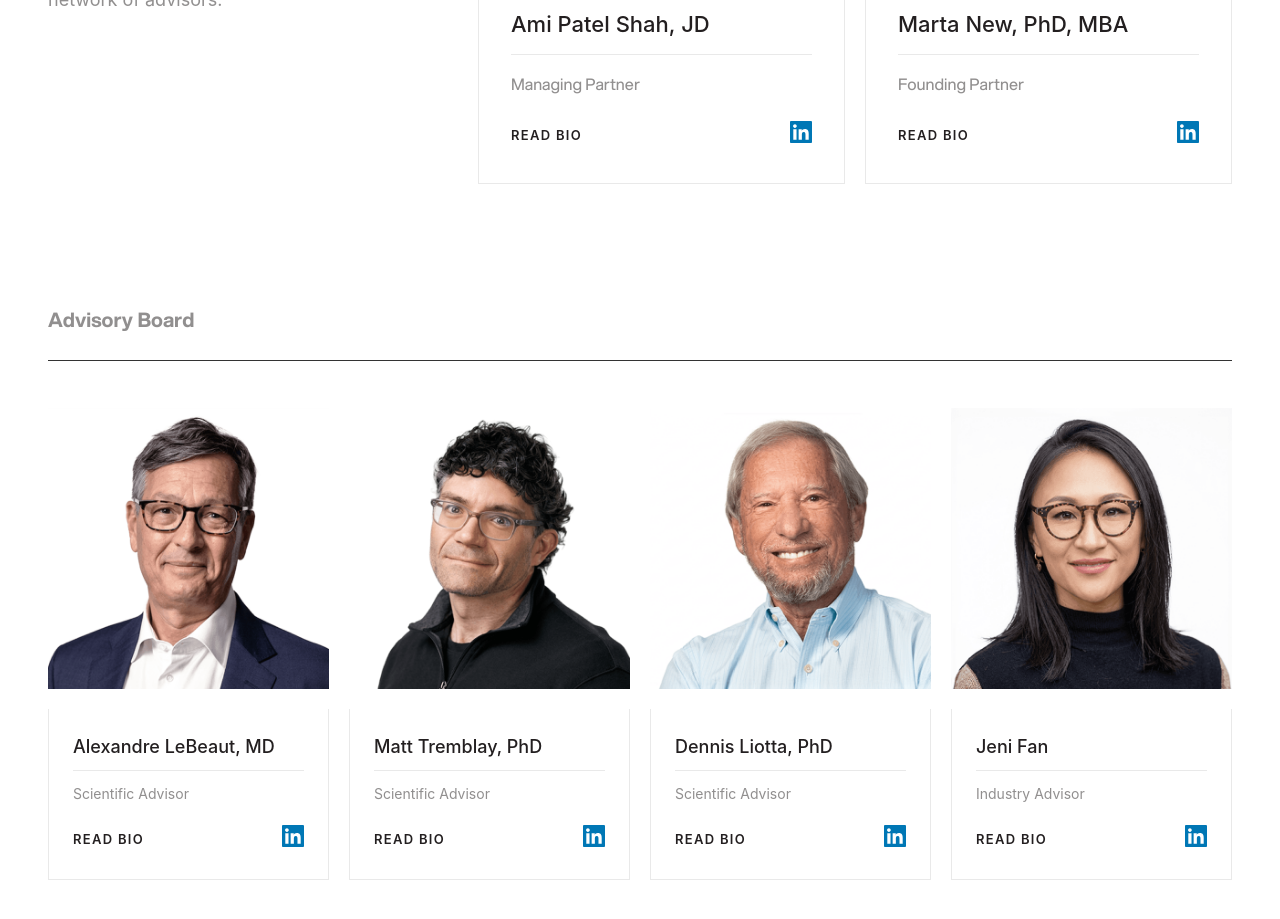
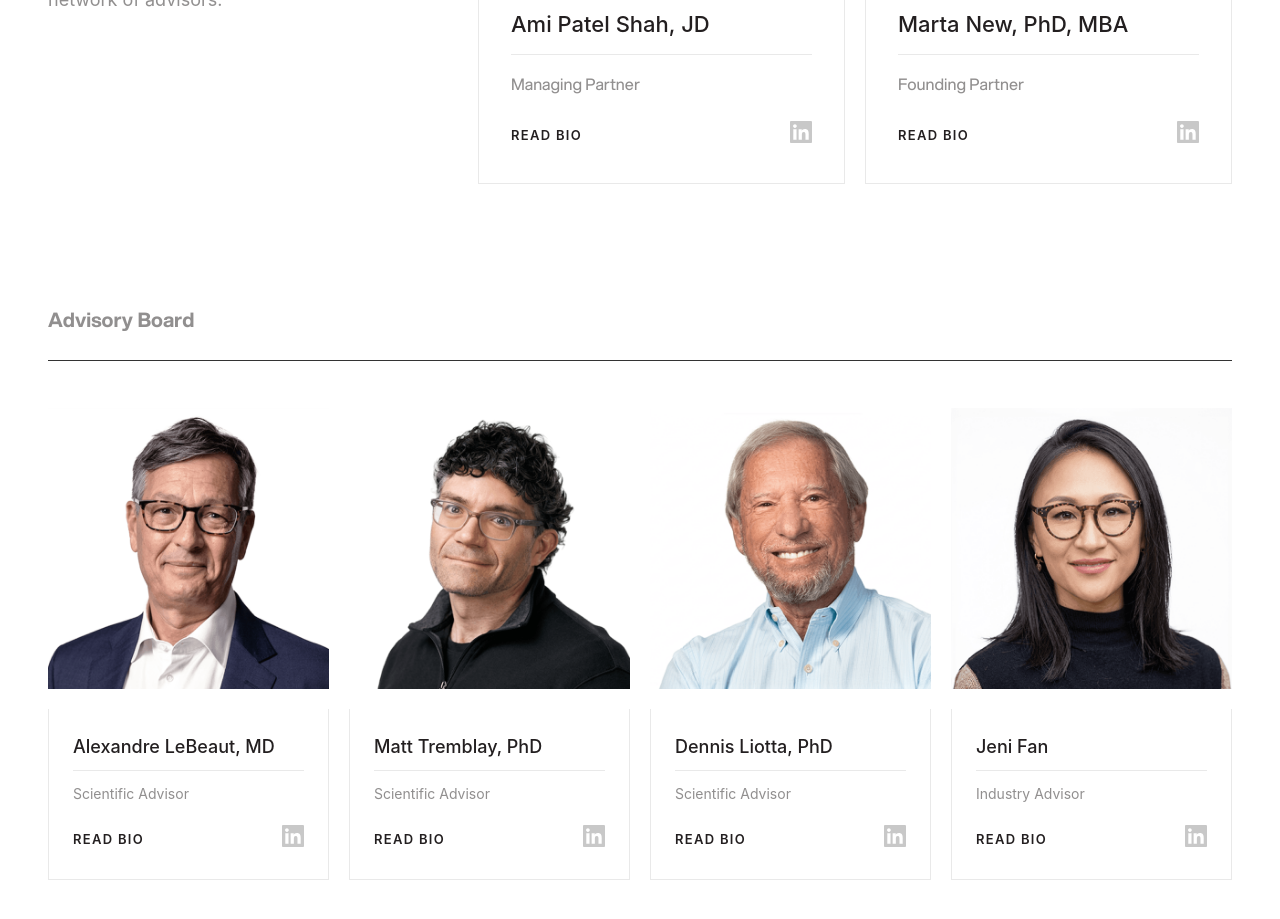
Before and after one commit to arya9779/levelset, a React (Vite) app: page / in a window 1280 px wide. Shown: the part 4060-4979 px from the top of the page. Built offline with nearby package versions, Linux system fonts and the light colour scheme; a web font is replaced by a local one.

Commit message:
fix: apply linkedin-svg class to LinkedInSVG component

```diff
--- a/src/App.jsx
+++ b/src/App.jsx
@@ -87,7 +87,7 @@ const ChevronSVG = () => (
 );
 
 const LinkedInSVG = () => (
-  <img src={linkedinSvg} alt="LinkedIn" style={{ width: '22px', height: '22px' }} />
+  <img src={linkedinSvg} alt="LinkedIn" className="linkedin-svg" />
 );
 
 const bios = {
```
